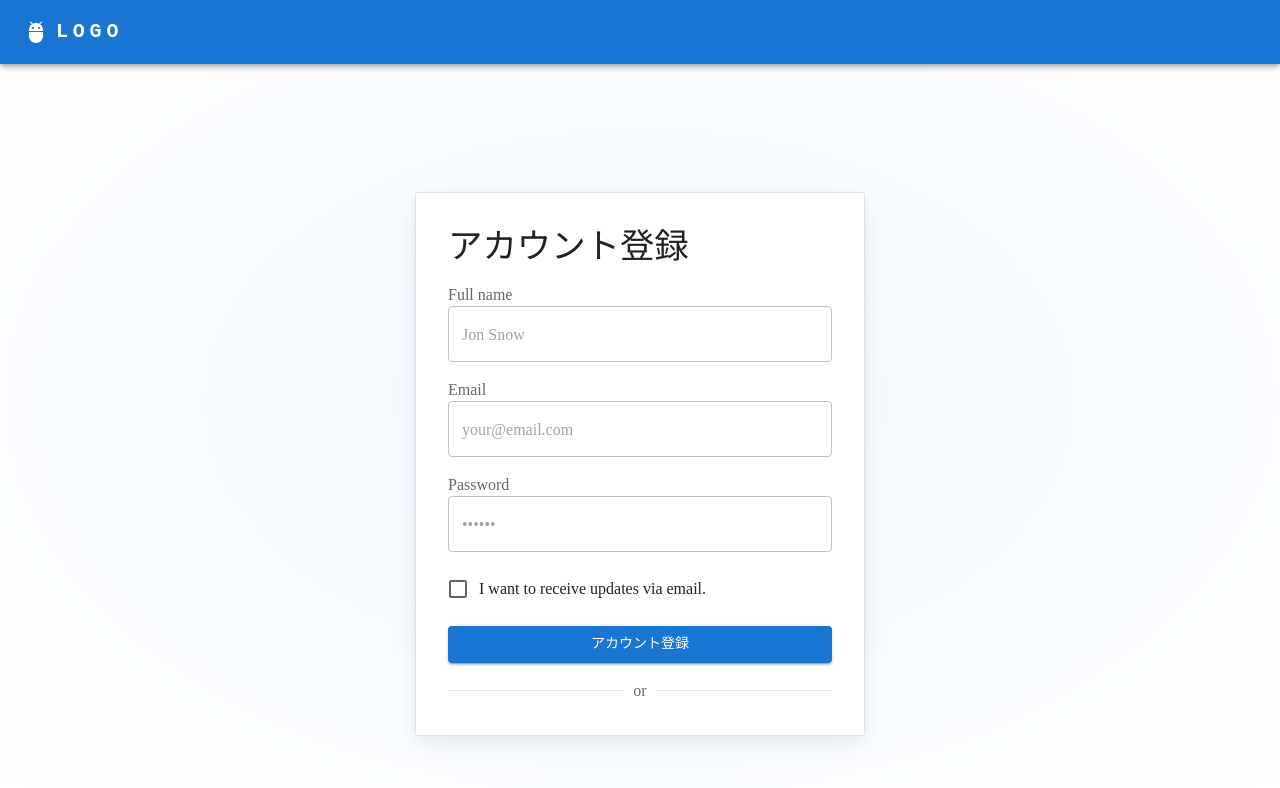
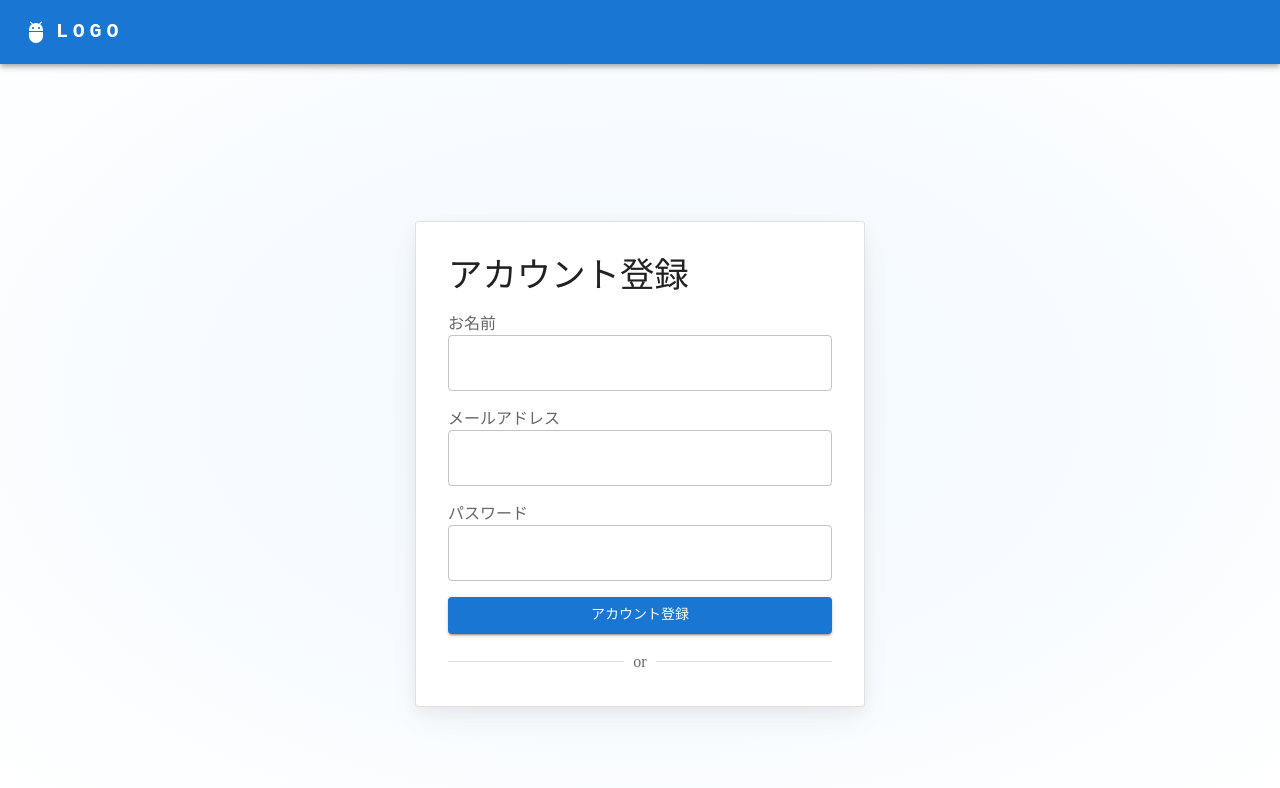
Before and after one commit to ryusei0709/mobile_order_front, a Next.js app: page /register in a window 1280 px wide. Shown: the top 788 px of the page. Built offline with nearby package versions, Linux system fonts and the light colour scheme; what @mui/material-nextjs would draw is missing.

Commit message:
rhfでコンポーネントの作成

```diff
--- a/src/app/features/register/RegisterForm.tsx
+++ b/src/app/features/register/RegisterForm.tsx
@@ -13,6 +13,8 @@ import Typography from '@mui/material/Typography';
 import Stack from '@mui/material/Stack';
 import MuiCard from '@mui/material/Card';
 import { styled } from '@mui/material/styles';
+import RegisterInputGroup from './RegisterInputGroup';
+import { FormProvider, useForm } from 'react-hook-form';
 
 const Card = styled(MuiCard)(({ theme }) => ({
   display: 'flex',
@@ -56,67 +58,15 @@ const SignUpContainer = styled(Stack)(({ theme }) => ({
   },
 }));
 
+export type RegisterFormData = {
+  name: string;
+};
+
 export default function RegisterForm(props: { disableCustomTheme?: boolean }) {
-  const [emailError, setEmailError] = React.useState(false);
-  const [emailErrorMessage, setEmailErrorMessage] = React.useState('');
-  const [passwordError, setPasswordError] = React.useState(false);
-  const [passwordErrorMessage, setPasswordErrorMessage] = React.useState('');
-  const [nameError, setNameError] = React.useState(false);
-  const [nameErrorMessage, setNameErrorMessage] = React.useState('');
-
-  const validateInputs = () => {
-    const email = document.getElementById('email') as HTMLInputElement;
-    const password = document.getElementById('password') as HTMLInputElement;
-    const name = document.getElementById('name') as HTMLInputElement;
-
-    let isValid = true;
-
-    if (!email.value || !/\S+@\S+\.\S+/.test(email.value)) {
-      setEmailError(true);
-      setEmailErrorMessage('Please enter a valid email address.');
-      isValid = false;
-    } else {
-      setEmailError(false);
-      setEmailErrorMessage('');
-    }
-
-    if (!password.value || password.value.length < 6) {
-      setPasswordError(true);
-      setPasswordErrorMessage('Password must be at least 6 characters long.');
-      isValid = false;
-    } else {
-      setPasswordError(false);
-      setPasswordErrorMessage('');
-    }
-
-    if (!name.value || name.value.length < 1) {
-      setNameError(true);
-      setNameErrorMessage('Name is required.');
-      isValid = false;
-    } else {
-      setNameError(false);
-      setNameErrorMessage('');
-    }
-
-    return isValid;
-  };
-
-  const handleSubmit = (event: React.FormEvent<HTMLFormElement>) => {
-    if (nameError || emailError || passwordError) {
-      event.preventDefault();
-      return;
-    }
-    const data = new FormData(event.currentTarget);
-    console.log({
-      name: data.get('name'),
-      lastName: data.get('lastName'),
-      email: data.get('email'),
-      password: data.get('password'),
-    });
-  };
-
+  const methods = useForm<RegisterFormData>();
   return (
     <>
+    <FormProvider {...methods}>
       <CssBaseline enableColorScheme />
       <SignUpContainer direction="column" justifyContent="space-between">
         <Card variant="outlined">
@@ -129,63 +79,23 @@ export default function RegisterForm(props: { disableCustomTheme?: boolean }) {
           </Typography>
           <Box
             component="form"
-            onSubmit={handleSubmit}
+            onSubmit={undefined}
             sx={{ display: 'flex', flexDirection: 'column', gap: 2 }}
           >
-            <FormControl>
-              <FormLabel htmlFor="name">Full name</FormLabel>
-              <TextField
-                autoComplete="name"
-                name="name"
-                required
-                fullWidth
-                id="name"
-                placeholder="Jon Snow"
-                error={nameError}
-                helperText={nameErrorMessage}
-                color={nameError ? 'error' : 'primary'}
-              />
-            </FormControl>
-            <FormControl>
-              <FormLabel htmlFor="email">Email</FormLabel>
-              <TextField
-                required
-                fullWidth
-                id="email"
-                placeholder="your@email.com"
-                name="email"
-                autoComplete="email"
-                variant="outlined"
-                error={emailError}
-                helperText={emailErrorMessage}
-                color={passwordError ? 'error' : 'primary'}
-              />
-            </FormControl>
-            <FormControl>
-              <FormLabel htmlFor="password">Password</FormLabel>
-              <TextField
-                required
-                fullWidth
-                name="password"
-                placeholder="••••••"
-                type="password"
-                id="password"
-                autoComplete="new-password"
-                variant="outlined"
-                error={passwordError}
-                helperText={passwordErrorMessage}
-                color={passwordError ? 'error' : 'primary'}
-              />
-            </FormControl>
-            <FormControlLabel
-              control={<Checkbox value="allowExtraEmails" color="primary" />}
-              label="I want to receive updates via email."
-            />
+            <RegisterInputGroup name='name'>
+              <FormLabel htmlFor="name">お名前</FormLabel>
+            </RegisterInputGroup>
+            <RegisterInputGroup name='email'>
+              <FormLabel htmlFor="email">メールアドレス</FormLabel>
+            </RegisterInputGroup>
+            <RegisterInputGroup name='password'>
+              <FormLabel htmlFor="password">パスワード</FormLabel>
+            </RegisterInputGroup>
             <Button
               type="submit"
               fullWidth
               variant="contained"
-              onClick={validateInputs}
+              onSubmit={undefined}
             >
               アカウント登録
             </Button>
@@ -195,6 +105,7 @@ export default function RegisterForm(props: { disableCustomTheme?: boolean }) {
           </Divider>
         </Card>
       </SignUpContainer>
+      </FormProvider>
     </>
 
   );
--- /dev/null
+++ b/src/app/features/register/RegisterInputGroup.tsx
@@ -0,0 +1,36 @@
+import React, { memo } from 'react';
+
+import FormControl from '@mui/material/FormControl';
+import TextField from '@mui/material/TextField';
+import { type Path, type FieldValues, useFormContext } from "react-hook-form";
+
+// ジェネリクスを利用してフォーム全体の型を指定
+type RegisterInputGroupProps<T extends FieldValues> = {
+  name: Path<T>; // Path型で型安全に
+  placeholder?: string;
+  children?: React.ReactNode;
+};
+
+const RegisterInputGroup: React.FC<RegisterInputGroupProps<FieldValues>> = ({
+  name,
+  placeholder,
+  children,
+}) => {
+
+  const { register, formState: { errors } } = useFormContext<FieldValues>();
+  return (
+    <FormControl>
+      {children}
+      <TextField
+        {...register(name)}
+        fullWidth
+        placeholder={placeholder}
+        // error={!!errors[name]} // エラー状態を反映
+        // helperText={errors[name]?.message as string} // エラーメッセージを表示
+      />
+    </FormControl>
+  );
+};
+
+
+export default memo(RegisterInputGroup);
```
